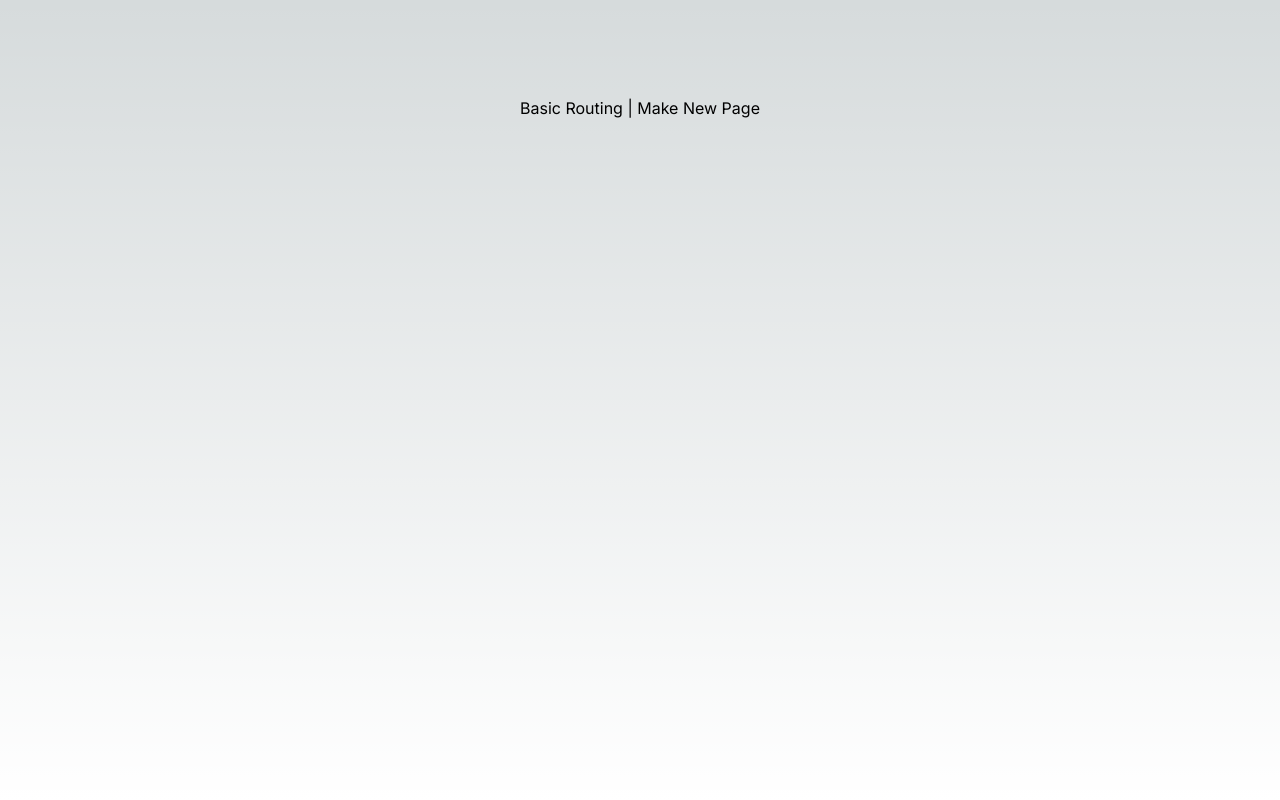
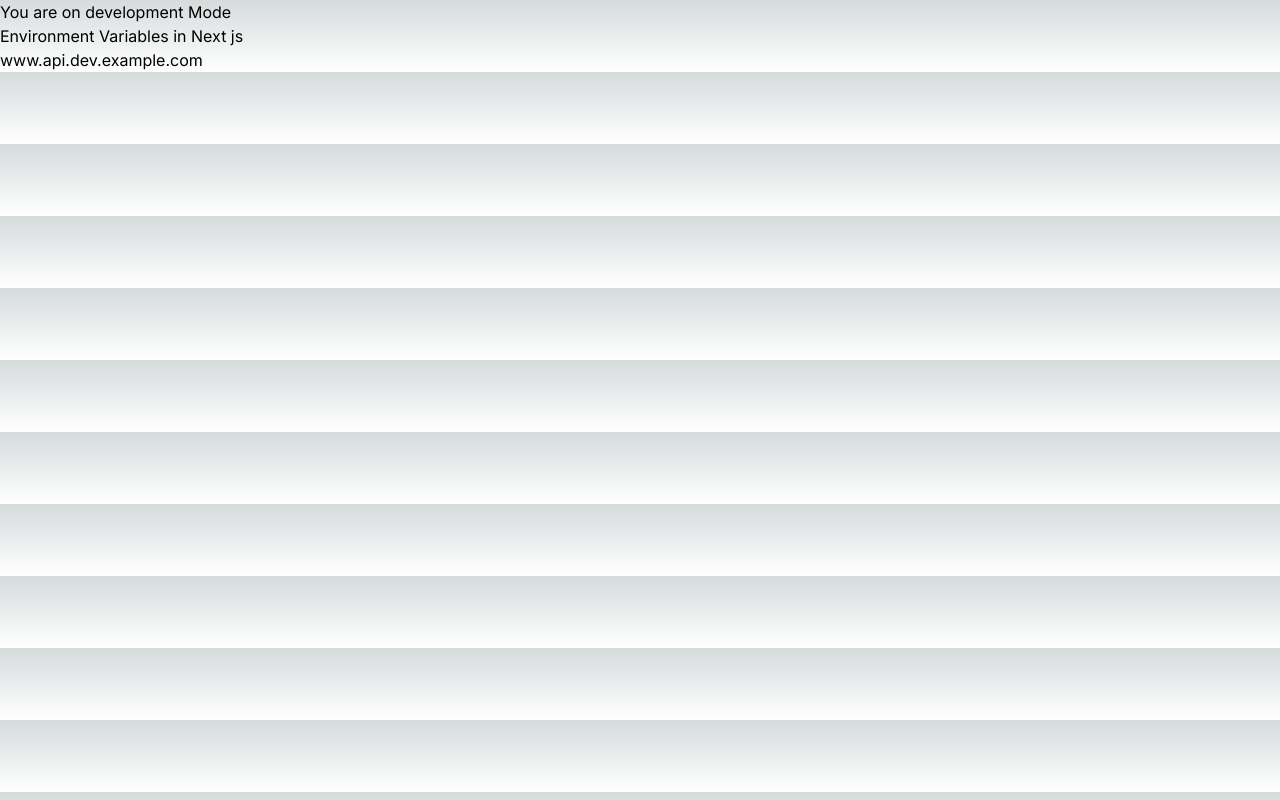
Before and after one commit to Alla-ud-din/Next-Js-youtube, a Next.js app: page / in a window 1280 px wide. Built offline with nearby package versions, Linux system fonts and the light colour scheme.

Commit message:
publish environment

```diff
--- a/src/app/page.tsx
+++ b/src/app/page.tsx
@@ -1,10 +1,20 @@
-import Image from 'next/image'
-import styles from './page.module.css'
+"use client"
+import { API_BASE_URL } from "@/config/constants"
 
 export default function Home() {
+
+  console.log(process.env.NODE_ENV)
   return (
-    <main className={styles.main}>
-      <h1>Basic Routing | Make New Page</h1>
+    <main>
+      {
+        process.env.NODE_ENV=="development"?
+        <h1>You are on development Mode</h1>
+        :
+        <h1>You are on Production Mode</h1>
+      }
+      <h1>Environment Variables in Next js </h1>
+
+    <h1> {API_BASE_URL}</h1>
     </main>
   )
 }
--- /dev/null
+++ b/src/config/constants.tsx
@@ -0,0 +1 @@
+export const API_BASE_URL= process.env.NODE_ENV=="development" ?"www.api.dev.example.com":"www.api.prod.example.com"
```
